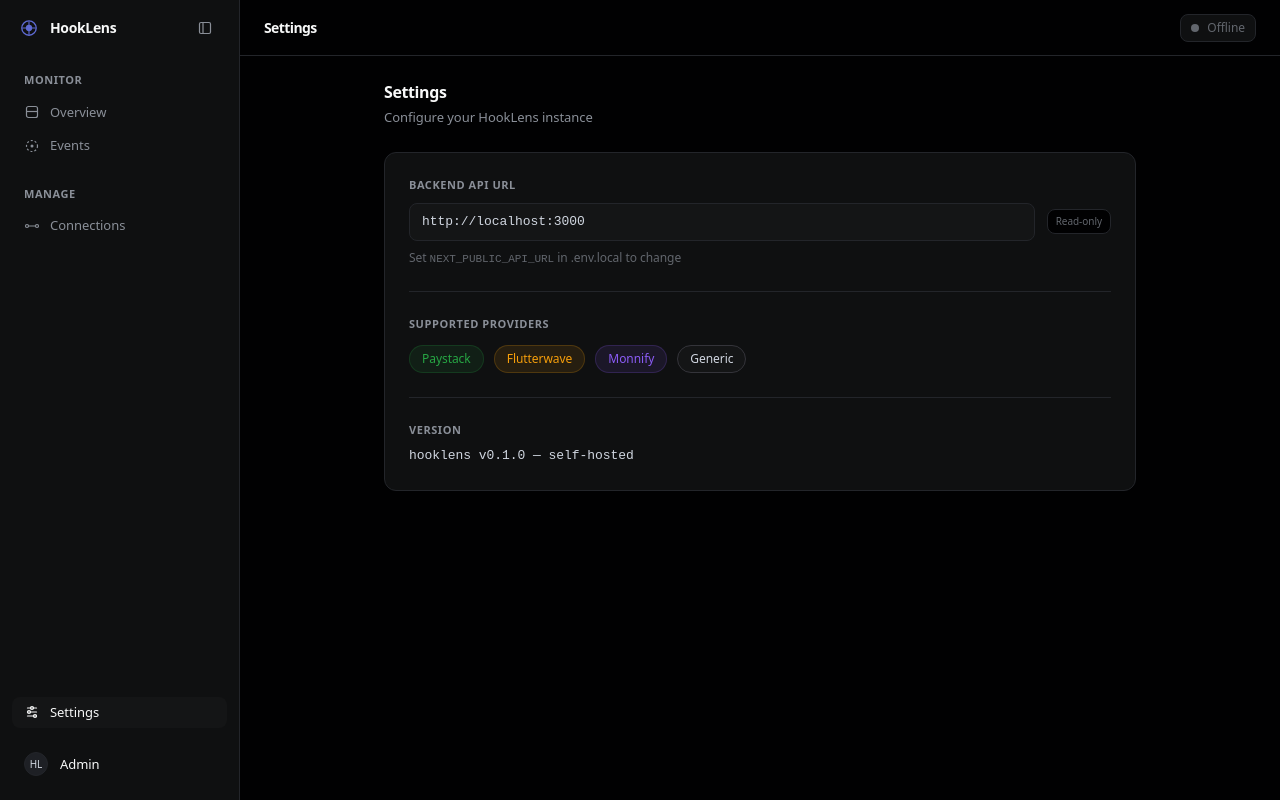
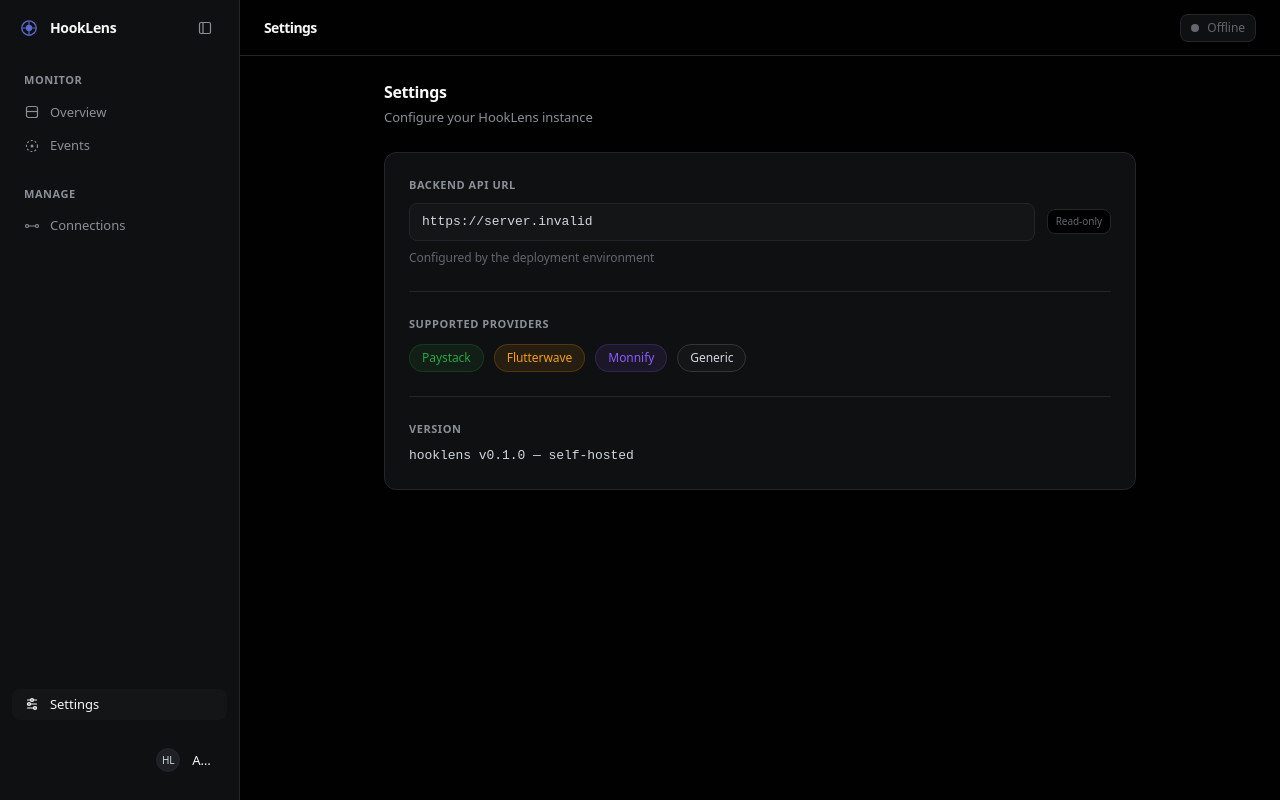
Before and after one commit to abubakar2906/hooklens, a Next.js app in the folder dashboard/: page /settings in a window 1280 px wide. Built offline with nearby package versions, Linux system fonts and the light colour scheme; no server answers.

Commit message:
logout feature

```diff
--- a/dashboard/src/app/(dashboard)/settings/page.tsx
+++ b/dashboard/src/app/(dashboard)/settings/page.tsx
@@ -1,3 +1,6 @@
+const apiUrl =
+  process.env.NEXT_PUBLIC_API_URL || 'http://localhost:3000';
+
 export default function SettingsPage() {
   return (
     <div className="p-6 max-w-[800px] mx-auto animate-fade-in-up font-sans">
@@ -12,13 +15,13 @@
           <div className="flex items-center gap-3">
             <input
               type="text"
-              defaultValue="http://localhost:3000"
+              defaultValue={apiUrl}
               readOnly
               className="flex-1 bg-surface-2 border border-hairline rounded-md px-3 py-2 text-[13px] text-ink-muted font-mono focus:outline-none"
             />
             <span className="text-[10px] text-ink-tertiary font-medium bg-background border border-hairline px-2 py-1 rounded-md">Read-only</span>
           </div>
-          <p className="text-ink-tertiary text-[12px] mt-2">Set <span className="font-mono text-[11px]">NEXT_PUBLIC_API_URL</span> in .env.local to change</p>
+          <p className="text-ink-tertiary text-[12px] mt-2">Configured by the deployment environment</p>
         </div>
 
         <div className="border-t border-hairline pt-6">
--- a/dashboard/src/components/sidebar.tsx
+++ b/dashboard/src/components/sidebar.tsx
@@ -3,6 +3,7 @@
 import Link from 'next/link';
 import { usePathname } from 'next/navigation';
 import { cn } from '@/lib/utils';
+import { useClerk } from '@clerk/nextjs';
 import { useEffect } from 'react';
 
 // Minimal Inline SVG Icons mimicking Linear's fine-line aesthetic
@@ -101,11 +102,12 @@
 export function Sidebar({ isCollapsed, onToggleCollapse, isMobileOpen, onCloseMobile }: SidebarProps) {
   const pathname = usePathname();
   const isActive = (href: string) => pathname === href || pathname.startsWith(href + '/');
+  const { signOut } = useClerk();
 
   // Close mobile sidebar on route change
   useEffect(() => {
     onCloseMobile();
-  // eslint-disable-next-line react-hooks/exhaustive-deps
+    // eslint-disable-next-line react-hooks/exhaustive-deps
   }, [pathname]);
 
   const content = (
@@ -204,6 +206,16 @@
           "mt-4 flex items-center cursor-pointer hover:bg-surface-2 rounded-md transition-colors",
           isCollapsed ? "justify-center p-2" : "gap-3 px-3 py-2"
         )}>
+          <button
+            type="button"
+            onClick={() => signOut({ redirectUrl: '/sign-in' })}
+            title={isCollapsed ? 'Log out' : undefined}
+            className={cn(
+              'mt-4 w-full flex items-center cursor-pointer hover:bg-surface-2 rounded-md transition-colors text-left',
+              isCollapsed ? 'justify-center p-2' : 'gap-3 px-3 py-2'
+            )}
+          ></button>
+
           <div className="w-6 h-6 rounded-full bg-[#1e2025] border border-hairline flex items-center justify-center flex-shrink-0">
             <span className="text-ink-muted text-[10px] font-medium">HL</span>
           </div>
```
